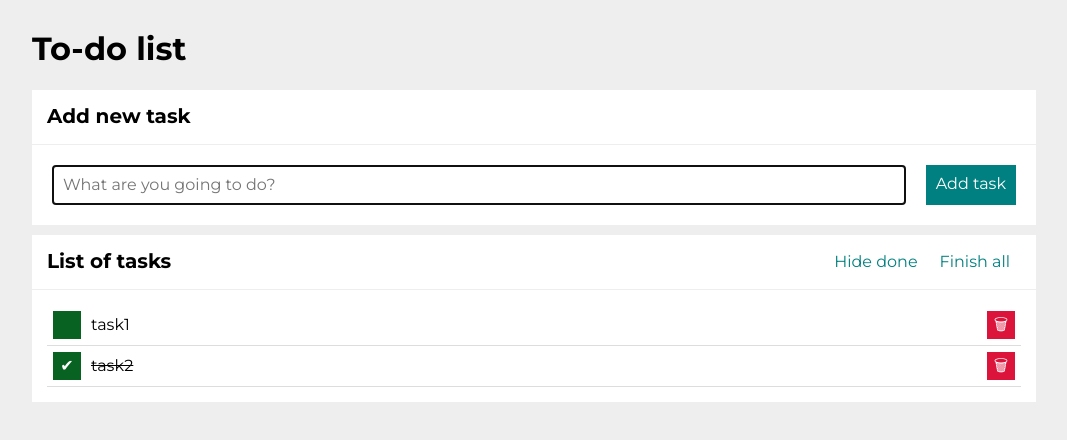
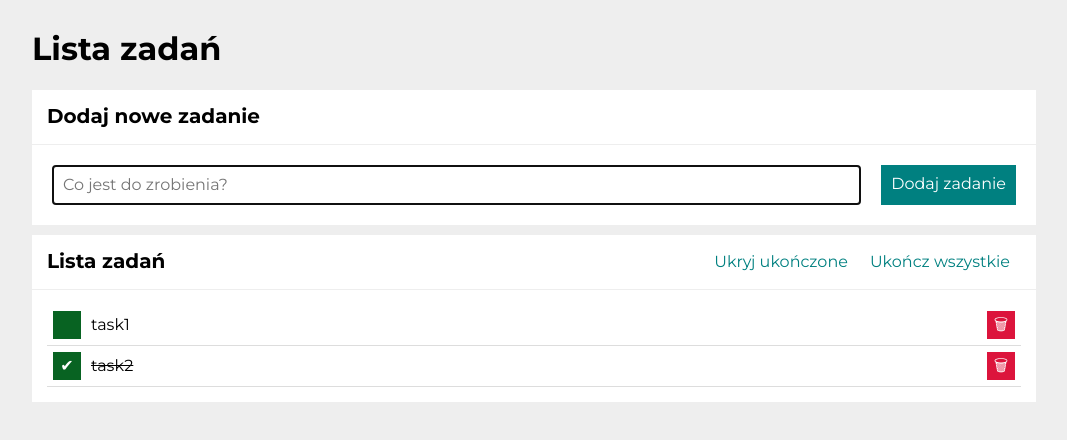
Before and after one commit to MCesarczyk/todo-list-react, a React (Create React App) app: page / in a window 1280 px wide. Shown: the top 440 px of the page, without its empty margins (106-1173 px from the left). Built offline with nearby package versions, Linux system fonts and the light colour scheme.

Commit message:
return to polish default

```diff
--- a/src/App.js
+++ b/src/App.js
@@ -7,7 +7,7 @@ import Header from './Header';
 import Container from "./Container";
 
 function App() {
-  const [langId, setLangId] = useState(1);
+  const [langId, setLangId] = useState(0);
 
   const languagePack = [
     {
```
